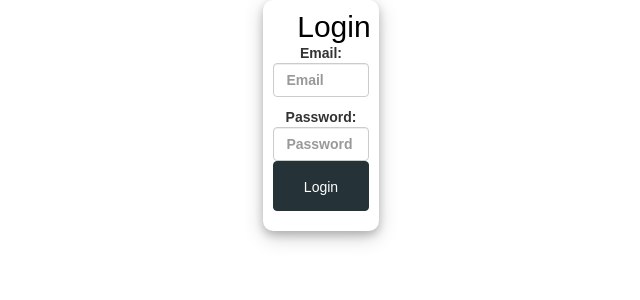
After one commit to mattydit/WebDev2-Project, a PHP site: page /login.html in a window 1280 px wide. The commit adds this page. Shown: the top 300 px of the page, without its empty margins (319-959 px from the left). Run offline with PHP 8.4, Linux system fonts and the light colour scheme.

Commit message:
added login page

```diff
--- /dev/null
+++ b/login.html
@@ -0,0 +1,26 @@
+<?php include('server.php') ?>
+
+<!DOCTYPE html>
+<html>
+<head>
+	<title>Login</title>
+	<link rel="stylesheet" href="https://maxcdn.bootstrapcdn.com/bootstrap/3.3.7/css/bootstrap.min.css">
+	<link rel="stylesheet" href="style.css">
+  	<script src="https://ajax.googleapis.com/ajax/libs/jquery/3.3.1/jquery.min.js"></script>
+  	<script src="https://maxcdn.bootstrapcdn.com/bootstrap/3.3.7/js/bootstrap.min.js"></script>
+	<meta charset="utf-8">
+</head>
+<body>
+	<div class="login">
+		<h2>Login</h2>
+		<form method="post">
+			<div class="form-group">
+				Email: <input type="email" class="form-control" id="email" placeholder="Email" required>
+			</div>
+			<div class="form-group">
+				Password: <input type="password" class="form-control" id="password" placeholder="Password" required>
+			<button type="submit" class="btn btn-primary">Login</button>
+		</form>
+	</div>
+</body>
+</html>
--- a/style.css
+++ b/style.css
@@ -1,6 +1,5 @@
 body{
-  font: 20px "Montserrat", sans-serif;
-
+  font-family: 'Roboto', sans-serif;
 }
 
   .content-container > a{
@@ -52,3 +51,33 @@ footer{
   margin-bottom: 0;
   border-radius: 0;
 }
+.login{
+  margin: auto;
+  width: 9%;
+  box-shadow: 0 4px 8px 0 rgba(0, 0, 0, 0.2), 0 6px 20px 0 rgba(0, 0, 0, 0.19);
+  padding: 10px;
+  font-family: sans-serif;
+  font-weight: bold;
+  border-radius: 10px 10px 10px 10px;
+}
+.login >h2{
+  width: 50%;
+  margin: auto;
+  color: black;
+  text-align: center;
+}
+.login .btn.btn-primary{
+  background: #253237 none repeat scroll 0 0;
+  border-color: #253237;
+  color: #ffffff;
+  font-size: 14px;
+  width: 100%;
+  height: 50px;
+  line-height: 50px;
+  padding: 0;
+}
+.login .form-group {
+  margin-bottom:10px;
+}
+.login{
+ text-align:center;}
```
Also changed, not shown: index.html (+6 -3 lines), login.php (added, +24 -0 lines).
